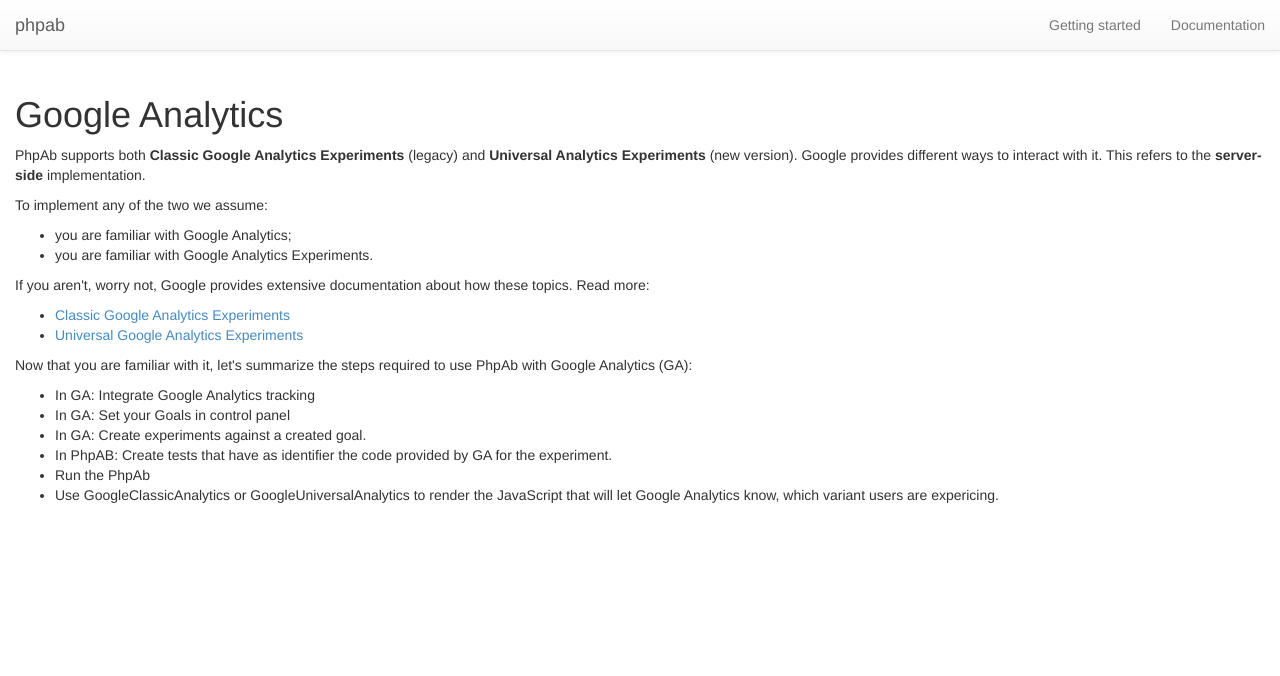
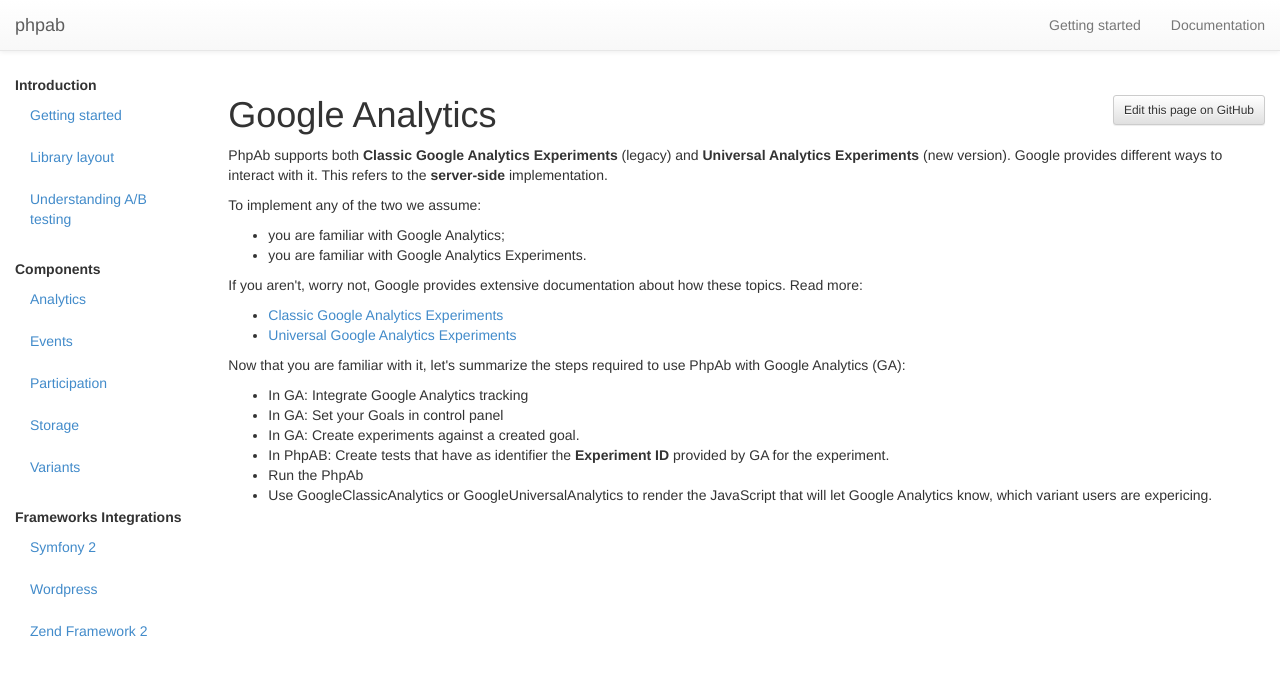
Before and after one commit to phpab/phpab.github.io, a website: page docs/components/googleanalytics/index.html in a window 1280 px wide. Drawn offline with Linux system fonts and the light colour scheme.

Commit message:
Website generation with Couscous

```diff
--- a/docs/components/googleanalytics/index.html
+++ b/docs/components/googleanalytics/index.html
@@ -10,7 +10,7 @@
 <head>
     <meta charset="utf-8">
 
-    <title>phpab - The A/B testing framework for PHP.</title>
+    <title>Google Analytics - The A/B testing framework for PHP.</title>
 
     <meta name="description" content="phpab is a A/B testing framework which can be used to perform multivariate testing.">
     <meta name="keywords" content="ab testing,phpab,multivariate,framework,tests,test">
@@ -34,6 +34,7 @@
         ga('create', 'UA-76115045-1', 'auto');
         ga('send', 'pageview');
     </script>
+    <script src="//www.google-analytics.com/cx/api.js"></script>
 </head>
 <body>
 
@@ -58,8 +59,88 @@
     </div>
 </nav>
 
-    <article class="container-fluid">
-        <h1 id="google-analytics">Google Analytics</h1>
+
+    <div class="container-fluid">
+        <div class="row">
+            <div class="col-md-2">
+                                    <strong>Introduction</strong>
+
+                    <ul class="nav nav-pills nav-stacked" style="margin-bottom: 20px;">
+                                                    <li role="presentation" class="">
+                                <a href="http://phpab.github.io/docs/getting-started.html">
+                                    Getting started
+                                </a>
+                            </li>
+                                                    <li role="presentation" class="">
+                                <a href="http://phpab.github.io/docs/library-layout.html">
+                                    Library layout
+                                </a>
+                            </li>
+                                                    <li role="presentation" class="">
+                                <a href="http://phpab.github.io/docs/understanding-ab-testing.html">
+                                    Understanding A/B testing
+                                </a>
+                            </li>
+                                            </ul>
+                                    <strong>Components</strong>
+
+                    <ul class="nav nav-pills nav-stacked" style="margin-bottom: 20px;">
+                                                    <li role="presentation" class="">
+                                <a href="http://phpab.github.io/docs/components/analytics.html">
+                                    Analytics
+                                </a>
+                            </li>
+                                                    <li role="presentation" class="">
+                                <a href="http://phpab.github.io/docs/components/events.html">
+                                    Events
+                                </a>
+                            </li>
+                                                    <li role="presentation" class="">
+                                <a href="http://phpab.github.io/docs/components/participation.html">
+                                    Participation
+                                </a>
+                            </li>
+                                                    <li role="presentation" class="">
+                                <a href="http://phpab.github.io/docs/components/storage.html">
+                                    Storage
+                                </a>
+                            </li>
+                                                    <li role="presentation" class="">
+                                <a href="http://phpab.github.io/docs/components/variants.html">
+                                    Variants
+                                </a>
+                            </li>
+                                            </ul>
+                                    <strong>Frameworks Integrations</strong>
+
+                    <ul class="nav nav-pills nav-stacked" style="margin-bottom: 20px;">
+                                                    <li role="presentation" class="">
+                                <a href="http://phpab.github.io/docs/frameworks/symfony2.html">
+                                    Symfony 2
+                                </a>
+                            </li>
+                                                    <li role="presentation" class="">
+                                <a href="http://phpab.github.io/docs/frameworks/wordpress.html">
+                                    Wordpress
+                                </a>
+                            </li>
+                                                    <li role="presentation" class="">
+                                <a href="http://phpab.github.io/docs/frameworks/zf2.html">
+                                    Zend Framework 2
+                                </a>
+                            </li>
+                                            </ul>
+                            </div>
+            <div class="col-md-10">
+                <article>
+                    <div class="pull-right">
+                        <a href="https://github.com/phpab/phpab.github.io/blob/source/source/docs/components/googleanalytics/index.md"
+                           class="btn btn-default btn-sm">
+                            Edit this page on GitHub
+                        </a>
+                    </div>
+
+                    <h1 id="google-analytics">Google Analytics</h1>
 <p>PhpAb supports both <strong>Classic Google Analytics Experiments</strong> (legacy) and <strong>Universal Analytics Experiments</strong> (new version).
 Google provides different ways to interact with it. This refers to the <strong>server-side</strong> implementation.</p>
 <p>To implement any of the two we assume:</p>
@@ -78,11 +159,15 @@
 <li>In GA: Integrate Google Analytics tracking</li>
 <li>In GA: Set your Goals in control panel</li>
 <li>In GA: Create experiments against a created goal.</li>
-<li>In PhpAB: Create tests that have as identifier the code provided by GA for the experiment.</li>
+<li>In PhpAB: Create tests that have as identifier the <strong>Experiment ID</strong> provided by GA for the experiment.</li>
 <li>Run the PhpAb</li>
 <li>Use GoogleClassicAnalytics or GoogleUniversalAnalytics to render the JavaScript that will let Google Analytics know, which variant users are expericing.</li>
 </ul>
-    </article>
+                </article>
+            </div>
+        </div>
+    </div>
+
 
 </body>
 </html>
```
Also changed, not shown: 404.html (+1 -0 lines), docs/components/analytics.html (+1 -0 lines), docs/components/events.html (+1 -0 lines), docs/components/participation.html (+1 -0 lines), docs/components/storage.html (+1 -0 lines), docs/components/variants.html (+1 -0 lines), docs/frameworks/symfony2.html (+1 -0 lines), docs/frameworks/wordpress.html (+1 -0 lines), docs/frameworks/zf2.html (+1 -0 lines), docs/getting-started.html (+1 -0 lines), docs/index.html (+1 -0 lines), docs/library-layout.html (+1 -0 lines), docs/understanding-ab-testing.html (+1 -0 lines), index.html (+1 -0 lines).
